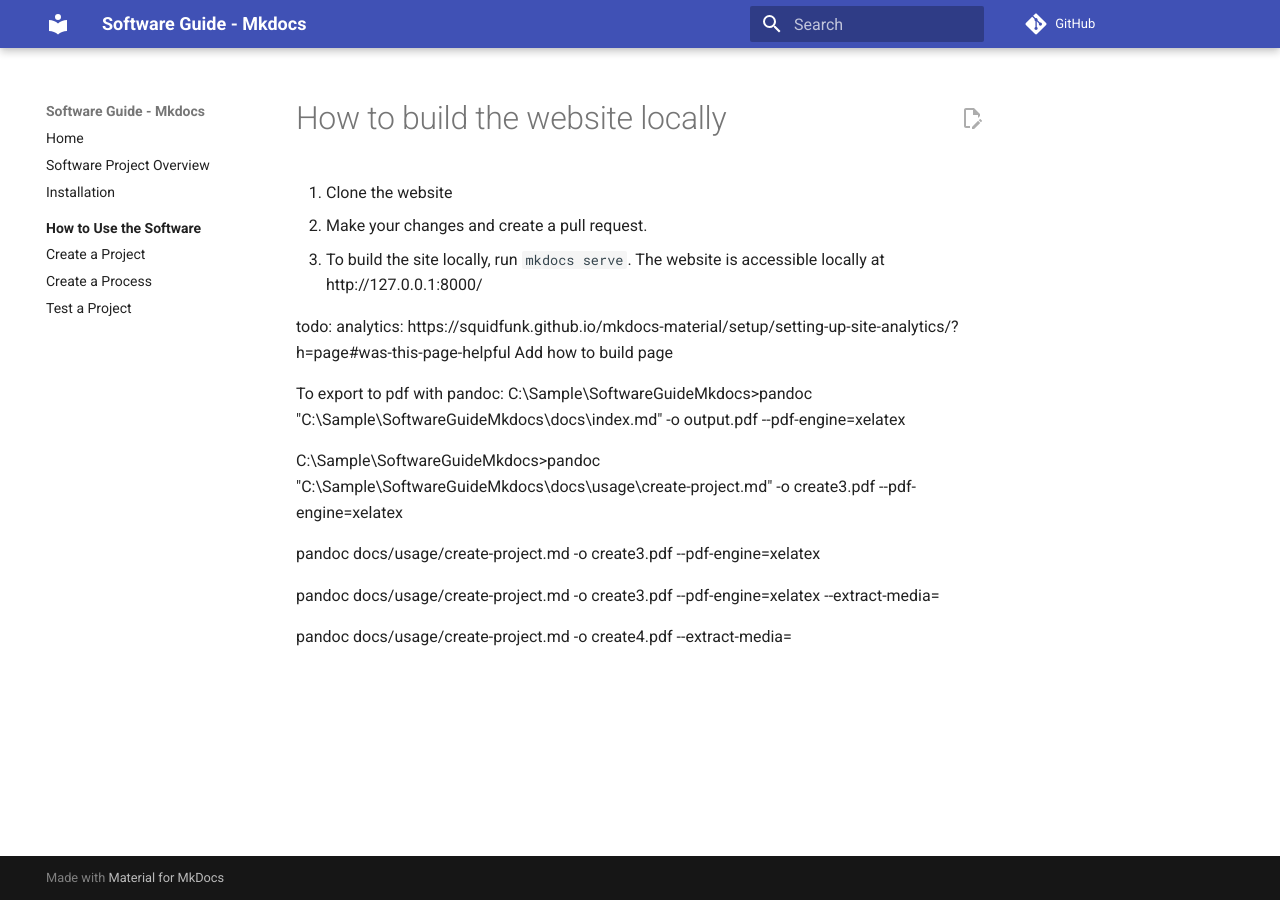
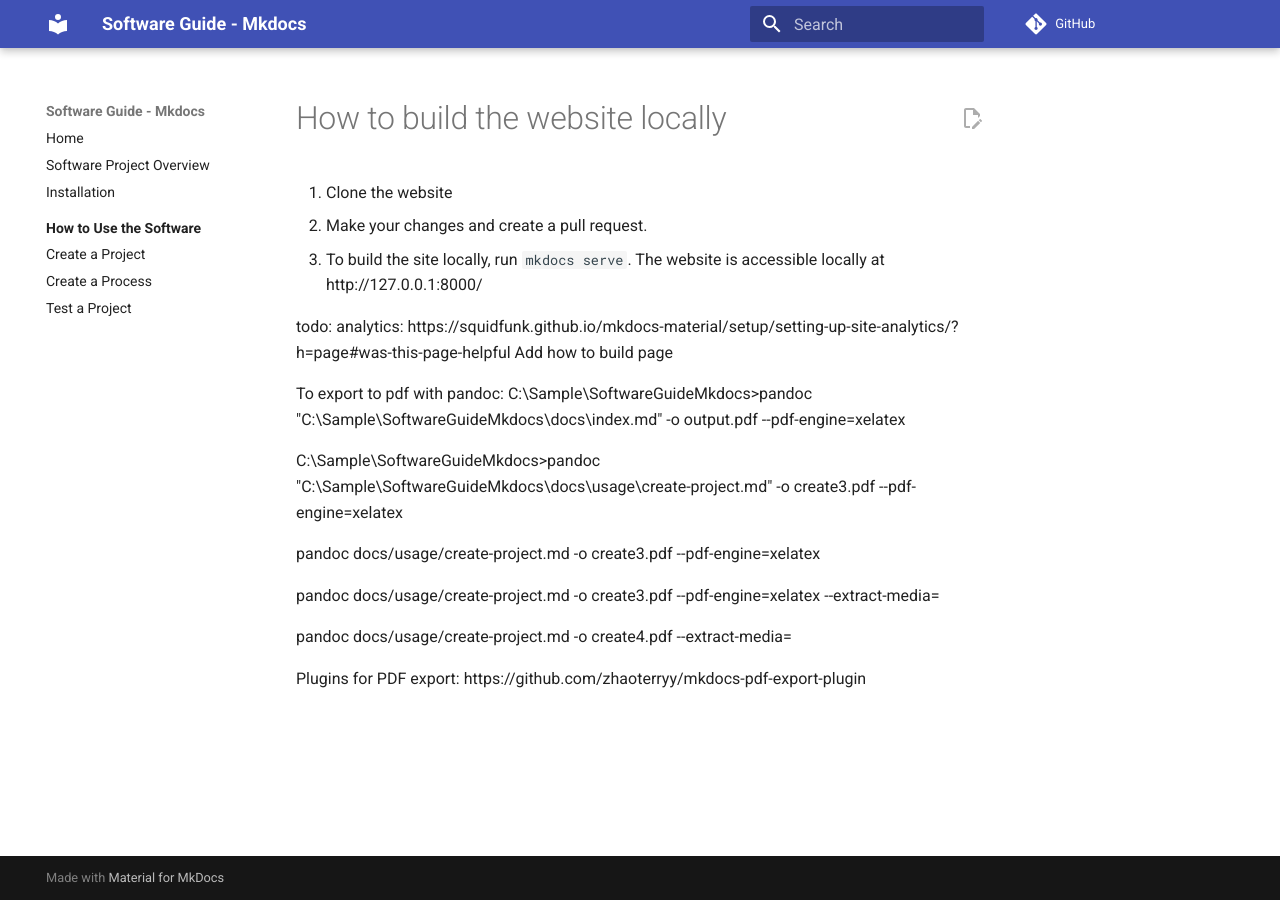
Before and after one commit to lenadoc/SoftwareGuideMkdocs, an MkDocs documentation site: the page built from docs/how-to-build.md, in a window 1280 px wide. Built offline with MkDocs 1.6.1 and Material for MkDocs 9.7.7, drawn with Linux system fonts in a browser that asks for light colours; comment, search, counter and statistics services are not loaded.

Commit message:
Update how-to-build.md

```diff
--- a/docs/how-to-build.md
+++ b/docs/how-to-build.md
@@ -18,3 +18,5 @@ pandoc docs/usage/create-project.md -o create3.pdf --pdf-engine=xelatex
 pandoc docs/usage/create-project.md -o create3.pdf --pdf-engine=xelatex --extract-media=
 
 pandoc docs/usage/create-project.md -o create4.pdf --extract-media=
+
+Plugins for PDF export: https://github.com/zhaoterryy/mkdocs-pdf-export-plugin
```
